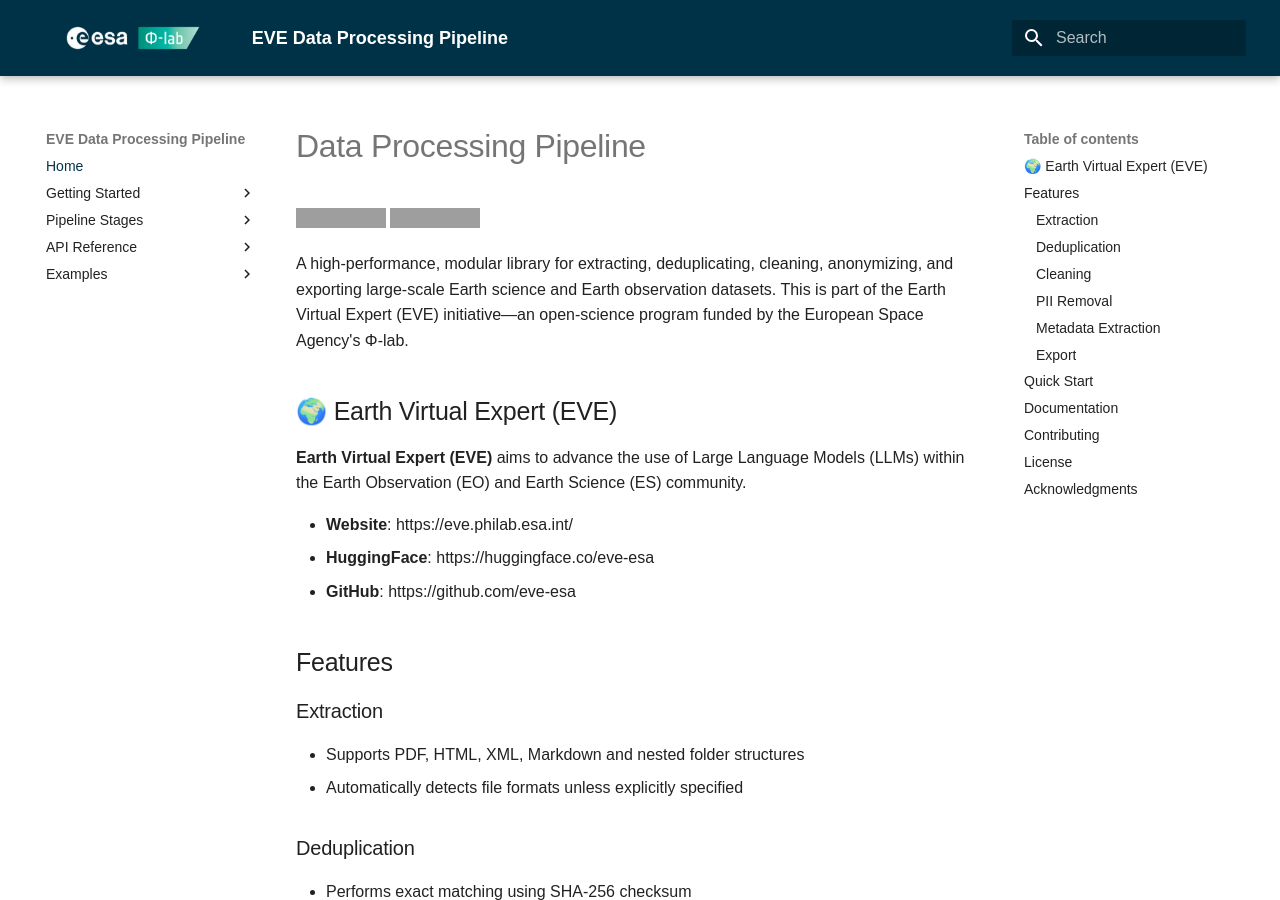
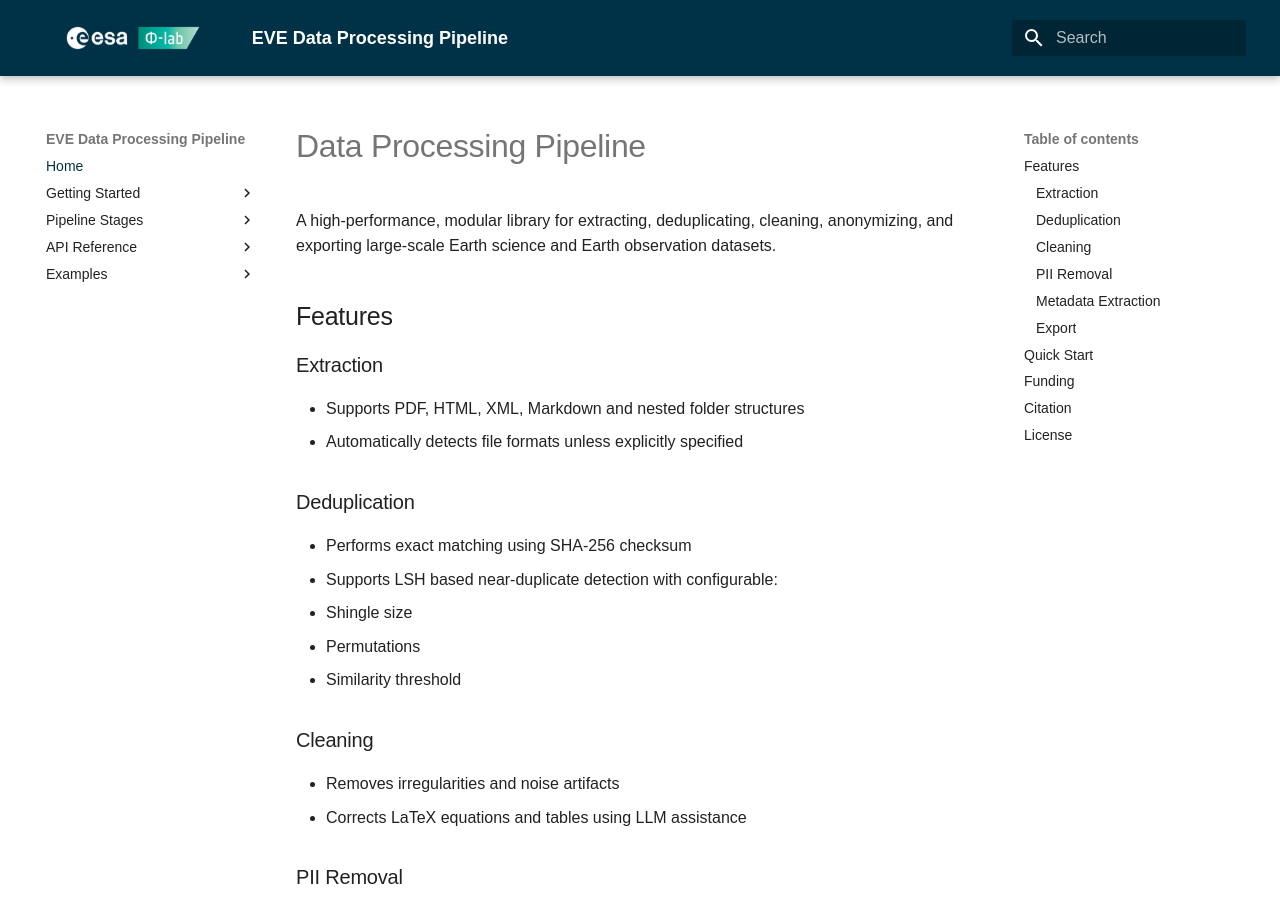
Before and after one commit to eve-esa/data-processing, an MkDocs documentation site: the page built from docs/index.md, in a window 1280 px wide and 900 px high. Built offline with MkDocs 1.6.1 and Material for MkDocs 9.7.7, drawn with Linux system fonts in a browser that asks for light colours; some web fonts are replaced; some of the changed text lies outside the part shown; grey boxes are pictures that could not be loaded.

Commit message:
Updated docs

````diff
--- a/docs/index.md
+++ b/docs/index.md
@@ -1,17 +1,6 @@
 # Data Processing Pipeline
 
-[![ESA](https://img.shields.io/badge/ESA-Φ--lab-blue.svg)](https://philab.esa.int/)
-[![License](https://img.shields.io/badge/License-Apache%202.0-blue.svg)](https://opensource.org/licenses/Apache-2.0)
-
-A high-performance, modular library for extracting, deduplicating, cleaning, anonymizing, and exporting large-scale Earth science and Earth observation datasets. This is part of the Earth Virtual Expert (EVE) initiative—an open-science program funded by the European Space Agency's Φ-lab.
-
-## 🌍 Earth Virtual Expert (EVE)
-
-**Earth Virtual Expert (EVE)** aims to advance the use of Large Language Models (LLMs) within the Earth Observation (EO) and Earth Science (ES) community.
-
-- **Website**: https://eve.philab.esa.int/
-- **HuggingFace**: https://huggingface.co/eve-esa
-- **GitHub**: https://github.com/eve-esa
+A high-performance, modular library for extracting, deduplicating, cleaning, anonymizing, and exporting large-scale Earth science and Earth observation datasets.
 
 ## Features
 
@@ -74,20 +63,15 @@
     eve run
     ```
 
-## Documentation
 
-- [Installation Guide](getting-started/installation.md)
-- [Quick Start Tutorial](getting-started/quick-start.md)
-<!-- - [Examples](examples/) -->
+## Funding
 
-## Contributing
+This project is supported by the European Space Agency (ESA) Φ-lab through the Large Language Model for Earth Observation and Earth Science project, as part of the Foresight Element within FutureEO Block 4 programme.
 
-We welcome contributions! Please open an issue or submit a pull request on GitHub to help improve the pipeline.
+## Citation
+
+If you use this project in academic or research settings, please cite:
 
 ## License
 
 This project is released under the Apache 2.0 License - see the [LICENSE](https://github.com/eve-esa/eve-pipeline/blob/main/LICENSE) file for more details.
-
-## Acknowledgments
-
-This project is supported by the European Space Agency (ESA) Φ-lab through the Large Language Model for Earth Observation and Earth Science project, as part of the Foresight Element within FutureEO Block 4 programme.
````
